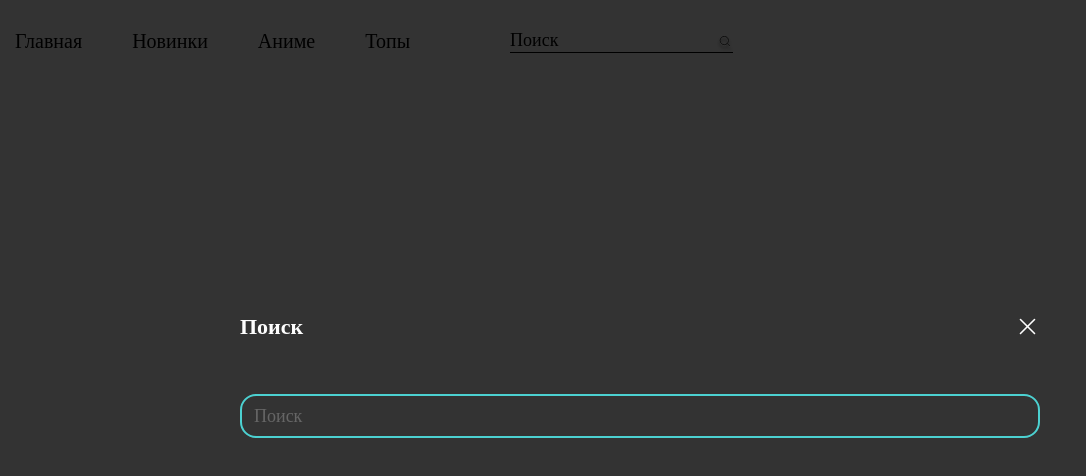
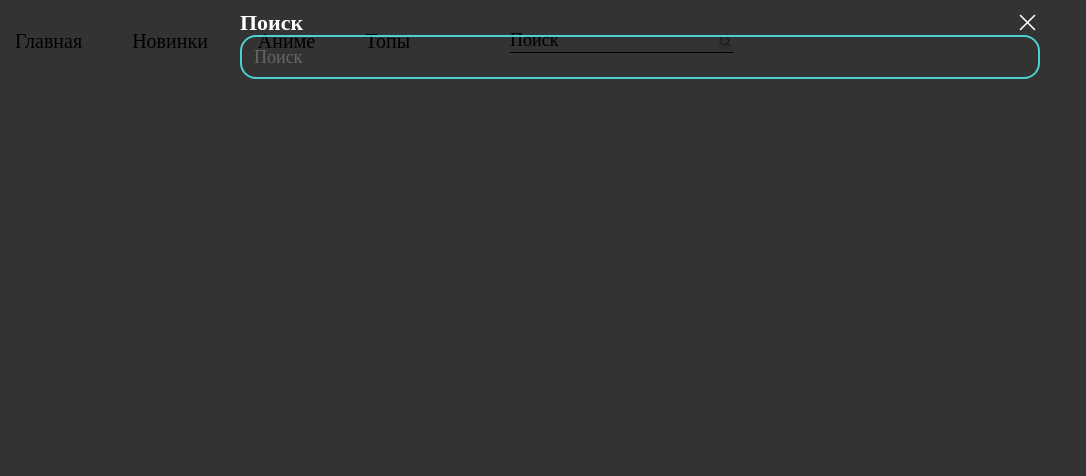
Before and after one commit to cookies-with-tea/fims-site, a React (Vite) app: page / in a window 1280 px wide. Both pictures are taken after a click on the button "Поиск". Shown: the top 476 px of the page, without its empty margins (0-1086 px from the left). Built offline with nearby package versions, Linux system fonts and the light colour scheme.

Commit message:
ASF-9: добавил новый проп для компонента dialog

```diff
--- a/src/components/anime-search/AnimeSearch.tsx
+++ b/src/components/anime-search/AnimeSearch.tsx
@@ -33,7 +33,7 @@ export const AnimeSearch = () => {
   const onClearValue = (): void => {
     setSearch("" )
   }
-
+  console.log(searchRef.current)
   const getDataFilms = async () => {
     try {
       const data = await (await (axios.get(url(searchRef.current), option))).data.items.slice(0, 9).filter(({ nameRu }: DataFilms) => nameRu != null)
@@ -60,6 +60,9 @@ export const AnimeSearch = () => {
           onClose={changeVisible}
           className={cx("dialog__content")}
           title="Поиск"
+          closeEscape
+          overlayClosable
+          verticalPosition="flex-start"
         >
           <Input
             name="search"
--- a/src/components/anime-search/animeSeacrh.module.scss
+++ b/src/components/anime-search/animeSeacrh.module.scss
@@ -8,7 +8,6 @@
 
   &__text {
     color: $color--black;
-    // $color--white
     font-size: 18px;
     line-height: 120%;
   }
@@ -27,7 +26,6 @@
 
   &__item {
     display: flex;
-    //align-items: center;
     font-size: $font--size-large;
     line-height: 120%;
     letter-spacing: 0.9px;
--- a/src/ui/dialog/dialog.module.scss
+++ b/src/ui/dialog/dialog.module.scss
@@ -2,7 +2,6 @@
     position: fixed;
     display: flex;
     justify-content: center;
-    align-items: center;
     top:0;
     left: 0;
     width: 100%;
@@ -20,10 +19,6 @@
     }
 
     &__content {
-        //box-shadow: rgba(125, 90, 141, 0.56) 0px 22px 70px 4px;
-        //background: $background--black;
-        //border-radius: 15px;
-        //padding: 45px;
         position: relative;
     }
 
@@ -31,7 +26,6 @@
         display: flex;
         justify-content: space-between;
         align-items: center;
-        margin-bottom: 55px;
     }
 
     &__title {
--- a/src/ui/dialog/dialog.tsx
+++ b/src/ui/dialog/dialog.tsx
@@ -14,6 +14,7 @@ interface DialogProps {
     closeEscape?: boolean
     lockScroll?: boolean
     overlayClosable?: boolean
+    verticalPosition: "flex-start" | "center" | "flex-end"
     zIndex?: number
     className?: string
     visible?: boolean
@@ -29,7 +30,9 @@ export const Dialog = ({
         overlayClosable,
         zIndex = 1000,
         className,
-        visible
+        visible,
+        verticalPosition = "center"
+
     }: DialogProps) => {
 
     const [active, setActive] = useState(false);
@@ -96,7 +99,7 @@ export const Dialog = ({
             <div
                 className={cx("modal", aniClassName)}
                 onTransitionEnd={onTransitionEnd}
-                style={{zIndex: zIndex}}
+                style={{zIndex: zIndex, alignItems: verticalPosition}}
                 onClick={(event: MouseEvent<HTMLDivElement>) => {
                     if(!overlayClosable) return
 
```
Lines whose indentation alone changed are shown as unchanged.
